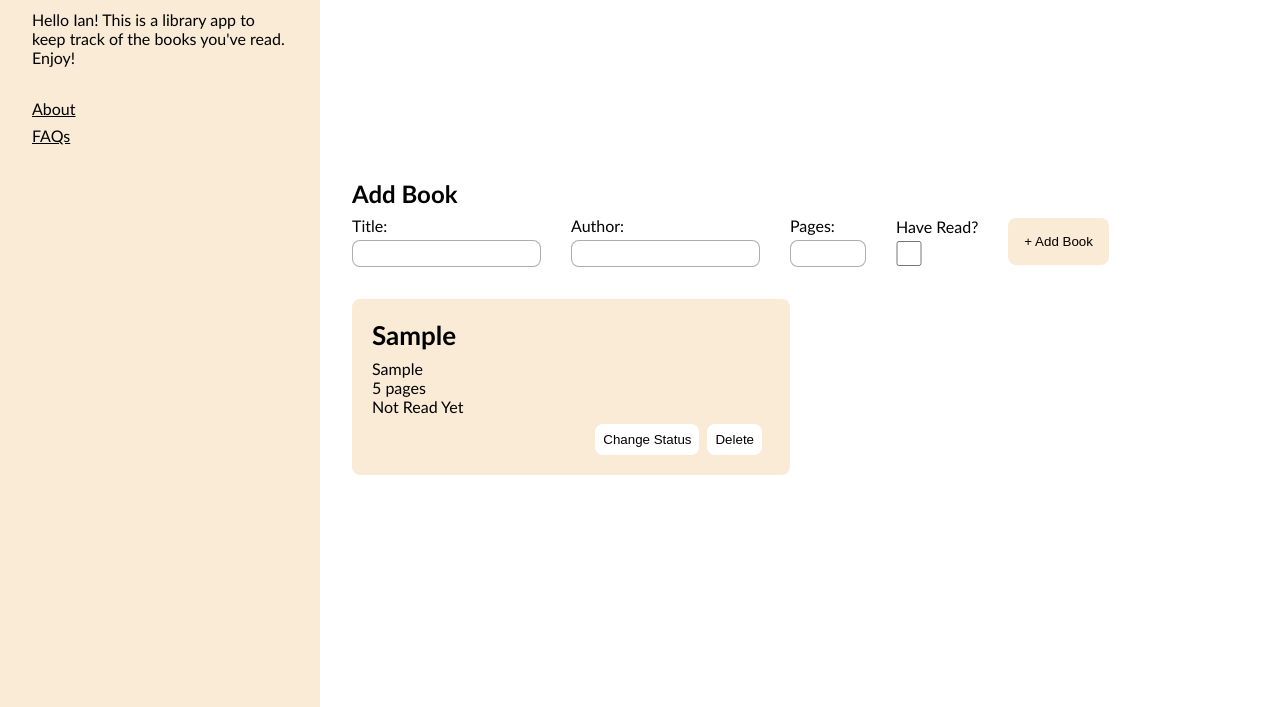
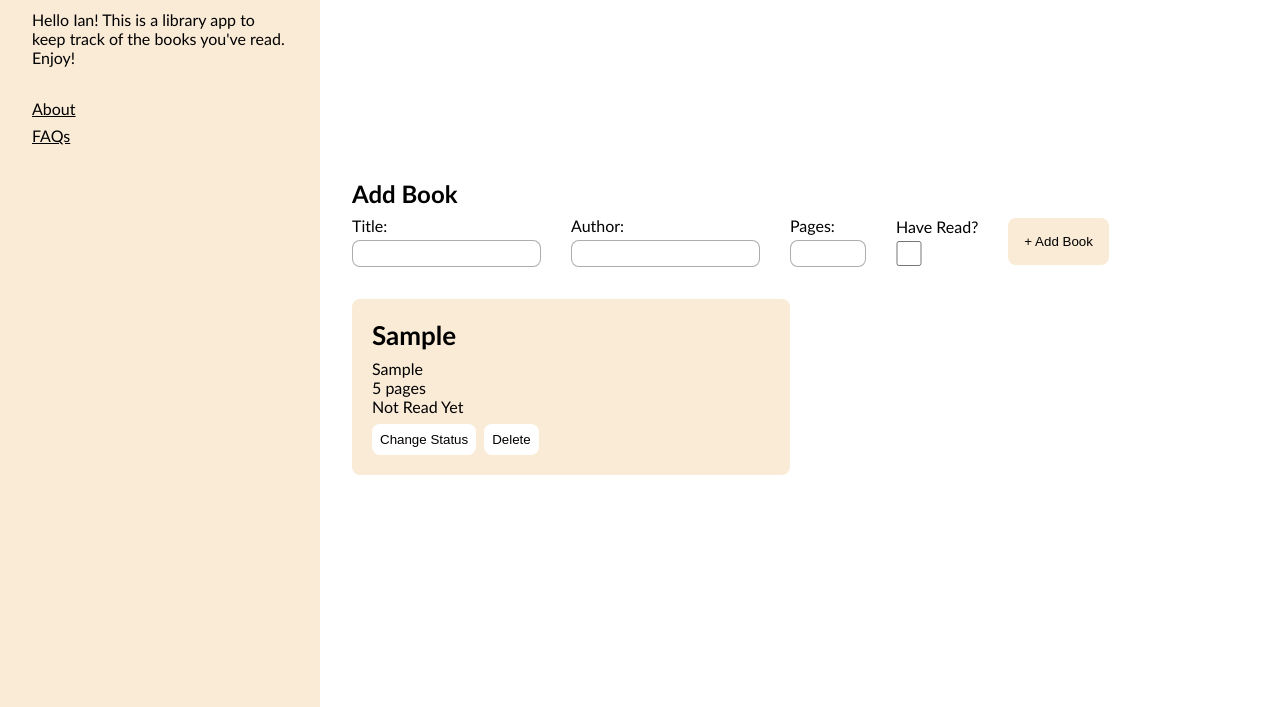
Before and after one commit to Ianszzkieyyy/Library_App, a plain HTML site: page index.html in a window 1280 px wide. Both pictures are taken after typing "Sample", "Sample", "5" into the empty fields and a click on the input "+ Add Book". Shown: the part 93-800 px from the top of the page. Drawn offline with Linux system fonts and the light colour scheme.

Commit message:
Finished 1.0

```diff
--- a/script.js
+++ b/script.js
@@ -12,6 +12,7 @@ let bookHasRead = true;
 
 let card = '';
 let title = '';
+let info = '';
 let author = '';
 let pages = 0;
 let hasRead = true;
@@ -50,16 +51,30 @@ function AddBook() {
 
 function ProcessBooks() {
     myLibrary.forEach(element => {
+        const index = myLibrary.indexOf(element);
+
         if (!element.processed) {
             card = CreateElements('div', 'card', cards);
+            card.dataset.id = index + 1;
             title = CreateElements('div', 'title', card, element.title);
-            author = CreateElements('div', 'author', card, element.author);
-            pages = CreateElements('div', 'pages', card, element.pages + ' pages');
-            hasRead = CreateElements('div', 'hasRead', card, element.hasRead == true ? 'Has Read' : 'Not Read Yet');
+            info = CreateElements('div', 'info', card);
+            author = CreateElements('div', 'author', info, element.author);
+            pages = CreateElements('div', 'pages', info, element.pages + ' pages');
+            hasRead = CreateElements('div', 'hasRead', info, element.hasRead == true ? 'Has Read' : 'Not Read Yet');
             cardBtn = CreateElements('div', 'cardBtn', card);
             toggleRead = CreateElements('button', 'toggleRead', cardBtn, 'Change Status');
             deleteBtn = CreateElements('button', 'delete', cardBtn, 'Delete');
             element.processed = true;
+
+            toggleRead.addEventListener('click', function() {
+               element.hasRead = !element.hasRead;
+               document.querySelector(`[data-id="${index+1}"] .hasRead`).innerText = element.hasRead == true ? 'Has Read' : 'Not Read Yet'
+            })
+
+            deleteBtn.addEventListener('click', function() {
+                if (index > -1) myLibrary.splice(index, 1);
+                document.querySelector(`[data-id="${index+1}"]`).remove();
+            })
         }
     });
 }
--- a/style.css
+++ b/style.css
@@ -114,17 +114,13 @@ form {
     border-radius: 8px;
     display: flex;
     flex-direction: column;
+    justify-content: space-between;
 }
 
 .card > .title {
     font-size: 26px;
     font-weight: bold;
     margin-bottom: 8px;
-}
-
-.cardBtn {
-    align-self: flex-end;
-    justify-content: end;
 }
 
 .cardBtn > button {
```
Also changed, not shown: 1 other file.
